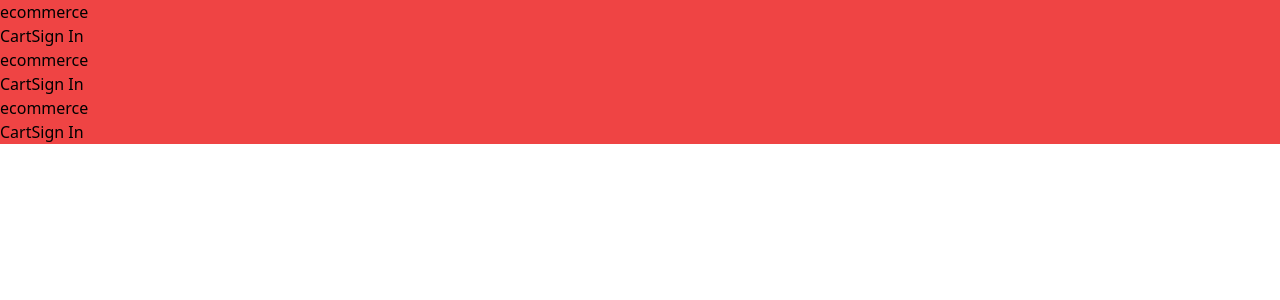
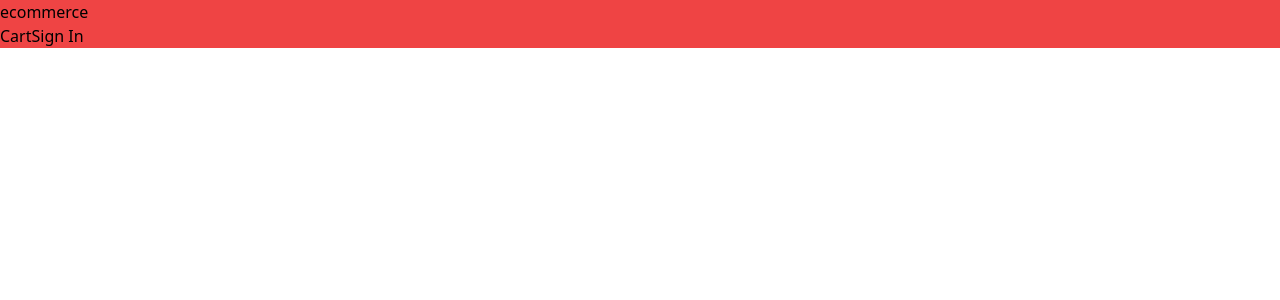
Before and after one commit to Ganeshkollatii98/Ecom-App, a React (Create React App) app in the folder ecom-ama-flip/: page / in a window 1280 px wide. Shown: the top 300 px of the page. Built offline with nearby package versions, Linux system fonts and the light colour scheme.

Commit message:
removed homepage changes

```diff
--- a/ecom-ama-flip/src/Pages/HomePage.js
+++ b/ecom-ama-flip/src/Pages/HomePage.js
@@ -4,8 +4,7 @@ export const HomePage = () => {
     return (
         <div>
             <Header/>
-            <Header/>
-            <Header/>
+
         </div>
     )
 }
```
